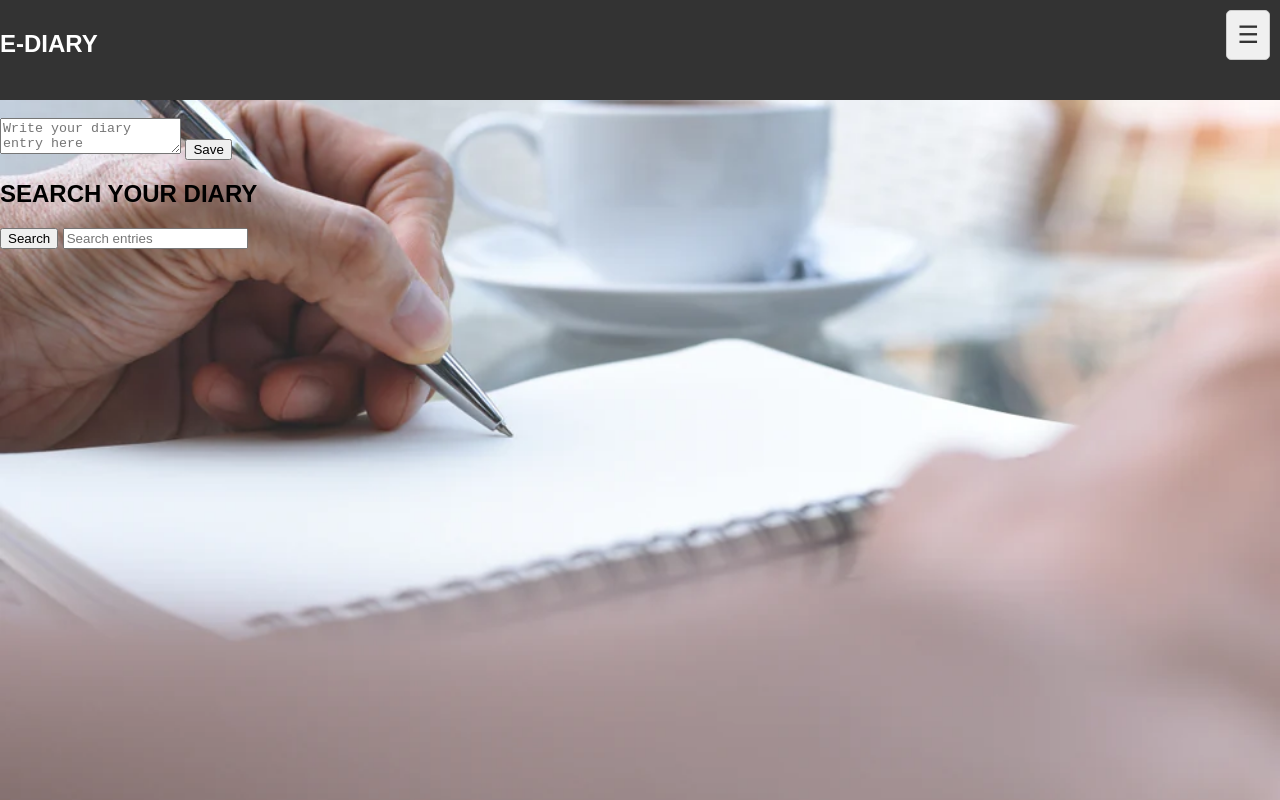
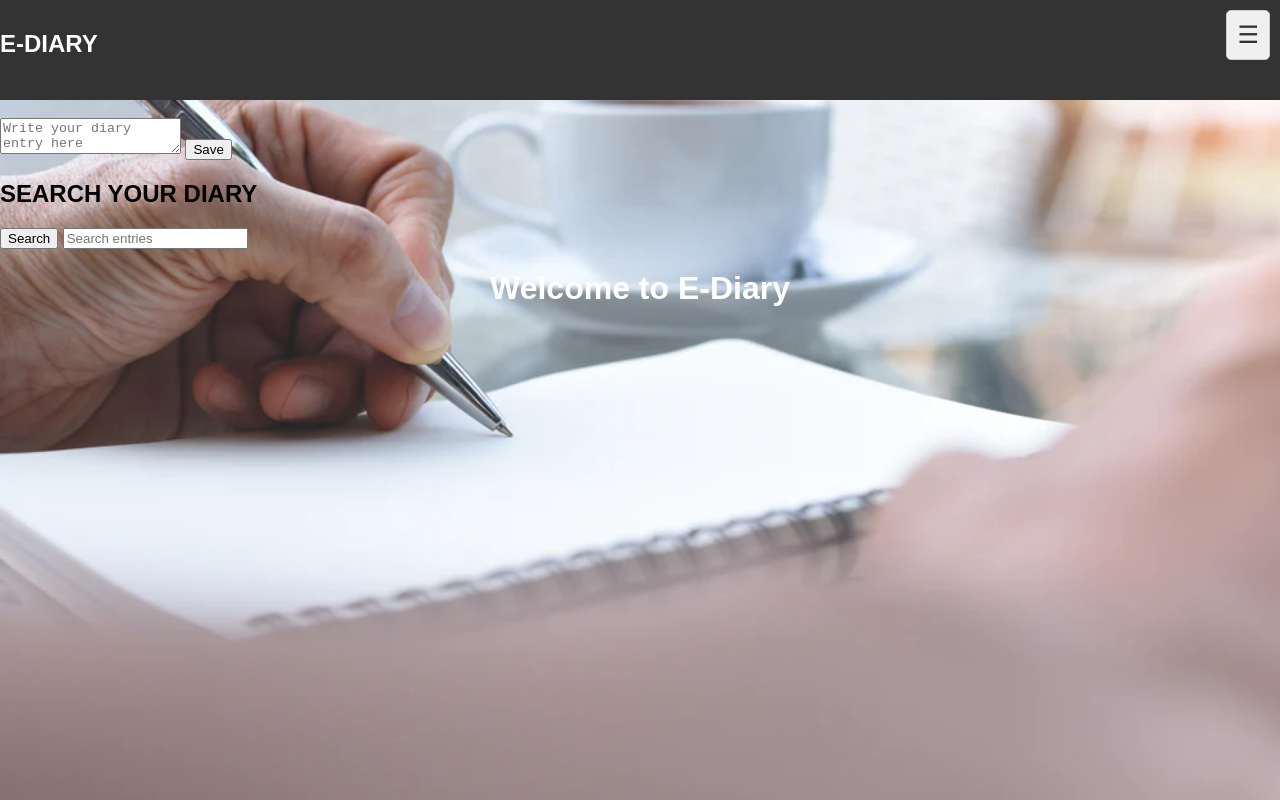
Before and after one commit to XhamD/E-Diary, a plain HTML site: page index.html in a window 1280 px wide. Drawn offline with Linux system fonts and the light colour scheme.

Commit message:
Update index.html

```diff
--- a/index.html
+++ b/index.html
@@ -9,9 +9,7 @@
 </head>
 <body>
     <main>
-
         <nav class="navbar">
-
             <h1 class="navbar-title">E-DIARY</h1>
             <!-- Add an input checkbox to use as the toggle -->
             <input type="checkbox" id="menu-toggle" class="menu-toggle">
@@ -40,14 +38,11 @@
         <button id="search-button">Search</button>
         <input type="text" id="search-input" placeholder="Search entries">
     </section>
+
+    <!-- Introduction Text -->
+    <h1 class="intro-text">Welcome to E-Diary</h1>
 </main>
 
     <script src="script.js"></script>
-
-
-
-
-
-</script>
 </body>
 </html>
```
